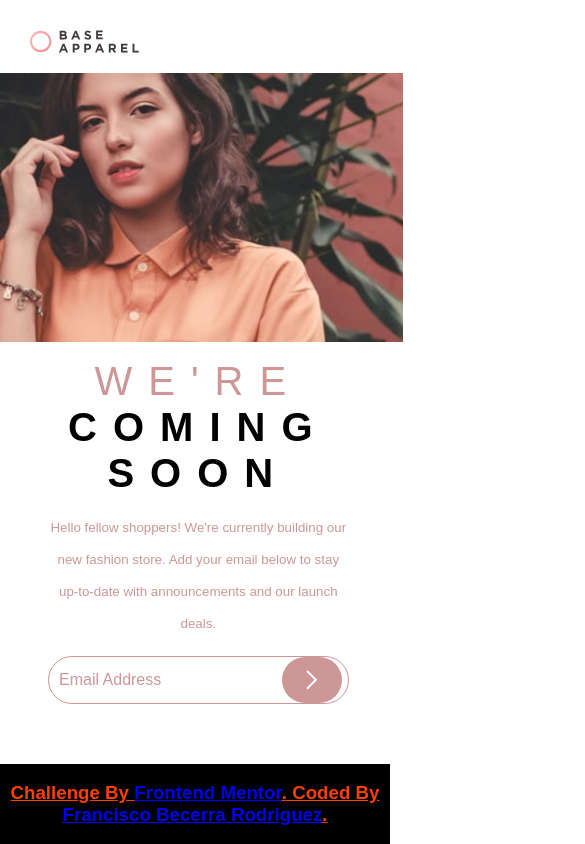
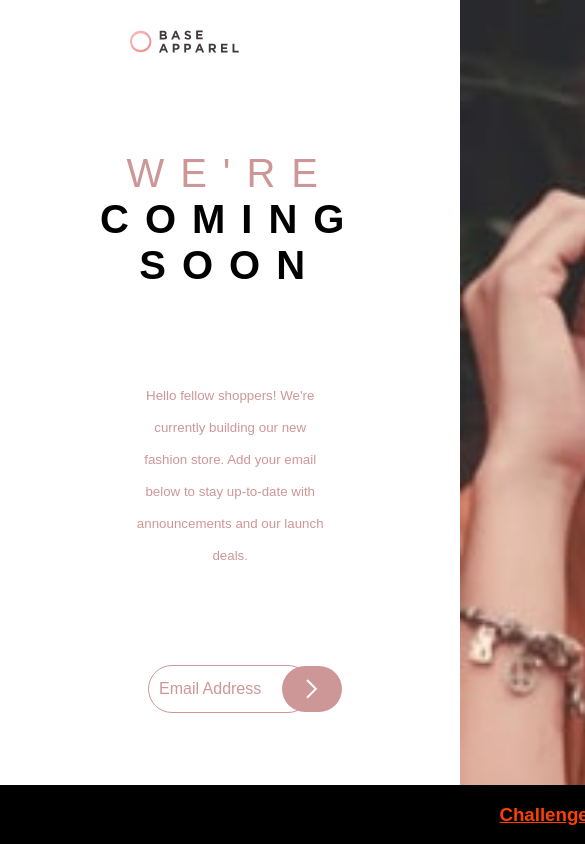
Before and after one commit to FranciscoFrontEndDeveloper/BaseApparelcomingsoonpage, an Angular app: page / in a window 390 px wide. Shown: the top 844 px of the page, 585 px wide, since content can reach past the window. Built offline with nearby package versions, Linux system fonts and the light colour scheme.

Commit message:
styles media query added

```diff
--- a/src/app/components/section-one/section-one.component.sass
+++ b/src/app/components/section-one/section-one.component.sass
@@ -4,3 +4,23 @@
   grid-template-rows: repeat(5, auto)
   height: auto
   row-gap: 1rem
+
+@media screen and ( max-width: 1440px  )
+  .containerMain__challenge
+    height: 100%
+    grid-template-columns: repeat(2, auto)
+    grid-template-rows: repeat(4, auto)
+    grid-template-areas: 'header picture' 'title picture' 'paragraph picture' 'form picture'
+  app-headercomponent
+    grid-area: header
+  app-picturecomponent
+    grid-area: picture
+  app-titlecomponent
+    grid-area: title
+  app-paragraphcomponent
+    grid-area: paragraph
+  app-formcomponent
+    grid-area: form
+
+  app-headercomponent, app-titlecomponent, app-paragraphcomponent, app-formcomponent
+    margin: 0 100px
```
